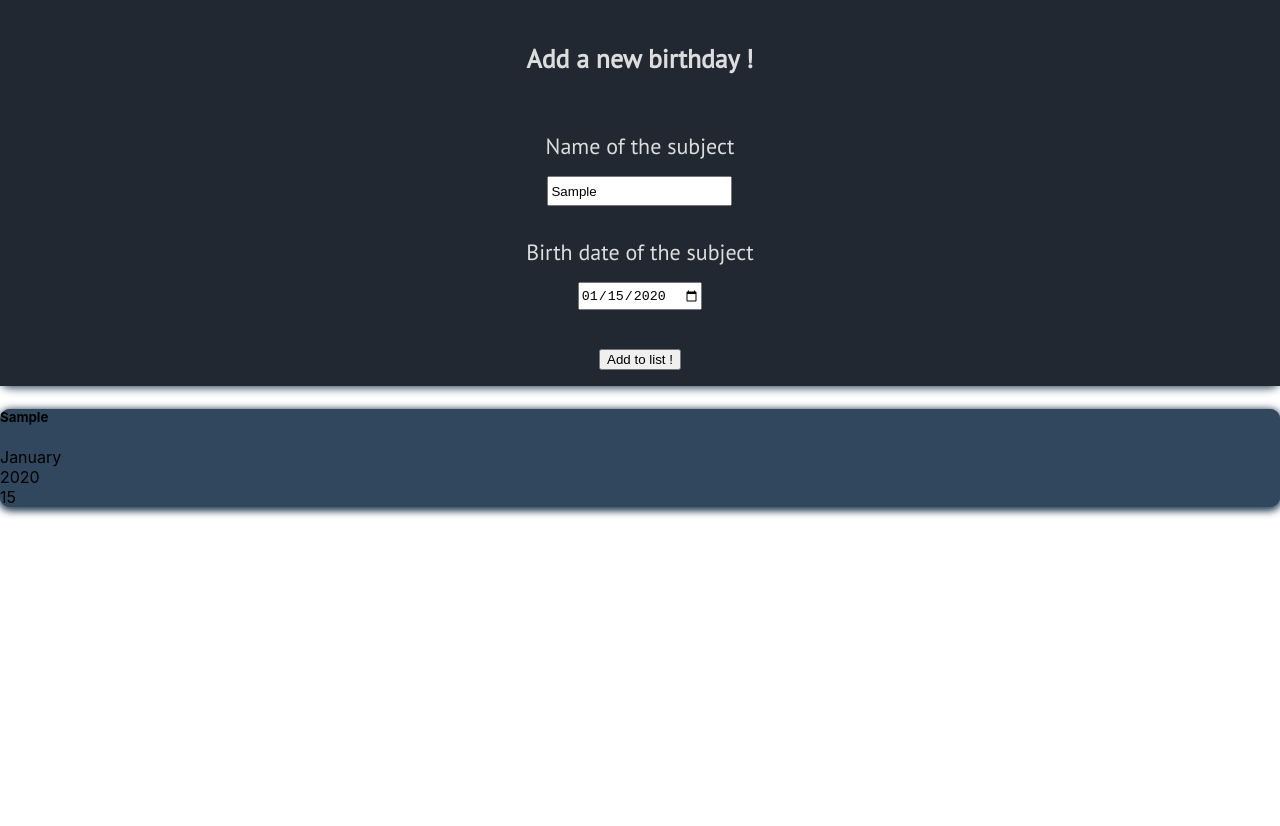
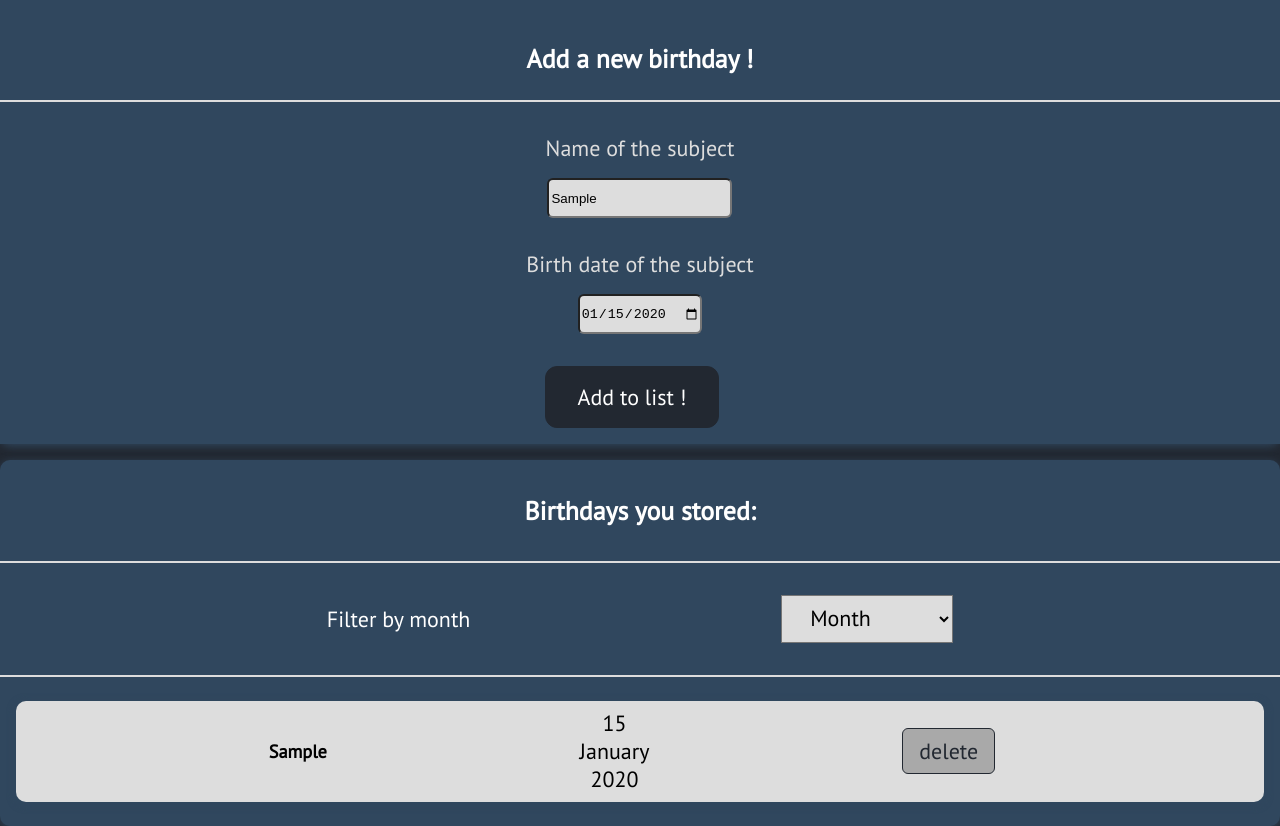
Before and after one commit to yashkathe/Birthday-reminder, a React (Create React App) app: page / in a window 1280 px wide. Both pictures are taken after typing "Sample", "2020-01-15" into the empty fields and a click on the button "Add to list !". Before the commit the page ends 800 px from the top, so only its background shows below. Built offline with nearby package versions, Linux system fonts and the light colour scheme.

Commit message:
css added

```diff
--- a/src/App.js
+++ b/src/App.js
@@ -1,6 +1,8 @@
 import React,{useState} from 'react'
 import AddUser from './Components/Add birthday/AddUser';
 import DisplayBirthday from './Components/Display Birthday/DisplayBirthday';
+
+import styles from './App.module.css'
 
 function App() {
   const[BdayDataArray, setBayDataArray] = useState([])
@@ -14,6 +16,7 @@ function App() {
 
     return(
       <React.Fragment>
+        <div className={styles.backg}></div>
         <AddUser onAddBirthday={BdayDataHandler}/>
         <DisplayBirthday items={BdayDataArray}/>
       </React.Fragment>
--- a/src/Components/Add birthday/UserForm.js
+++ b/src/Components/Add birthday/UserForm.js
@@ -34,7 +34,7 @@ function UserForm(props) {
     return (
         <React.Fragment>
             <form className={styles.mainCard} onSubmit={submitHandler}>
-                <div>
+                <div className={styles.title}>
                     <h3>Add a new birthday !</h3>
                 </div>
                 <div className={styles.inMainCard}>
--- a/src/Components/Add birthday/UserForm.module.css
+++ b/src/Components/Add birthday/UserForm.module.css
@@ -1,7 +1,18 @@
-@import url('https://fonts.googleapis.com/css2?family=PT+Sans&display=swap');
+input{
+    height: 2.5rem;
+    border-radius: 6px;
+    background: rgb(221, 221, 221);
+}
 
-input{
-    height: 1.5rem;
+button{
+    font: inherit;
+    cursor: pointer;
+    padding: 1rem 2rem;
+    border: 1px solid rgb(34, 40, 49);
+    background-color: rgb(34, 40, 49);
+    color: white;
+    border-radius: 12px;
+    margin-right: 1rem;
 }
 
 .mainCard{
@@ -9,10 +20,17 @@ input{
     flex-direction: column;
     align-items: center;
     justify-content: center;
-    background-color: rgb(34, 40, 49);
+    background-color: rgb(48, 71, 94);
     color: rgb(221, 221, 221);
-    font-family: 'PT Sans', sans-serif;
     font-size: 22px;
+}
+
+.title{
+    text-align: center;
+    margin: 1rem 1.5rem;
+    border-bottom: 2px solid rgb(221, 221, 221);
+    color: white;
+    width: 100%;
 }
 
 .inMainCard{
--- a/src/Components/Display Birthday/BirthdayCard.js
+++ b/src/Components/Display Birthday/BirthdayCard.js
@@ -9,6 +9,7 @@ const BirthdayCard = (props) => {
         <Card className={styles.indvCard}>
                 <h5>{props.name}</h5>
                 <BirthdayDate date={props.date} />
+                <button>delete</button>
         </Card>
     );
 };
--- a/src/Components/Display Birthday/BirthdayCard.module.css
+++ b/src/Components/Display Birthday/BirthdayCard.module.css
@@ -1,3 +1,33 @@
 .indvCard{
-    background-color: #30475E;
+    background-color: rgb(221, 221, 221);
+    width: 100%;
+    display: flex;
+    flex-direction: row;
+    align-items: center;
+    justify-content: space-evenly;
+    margin: 1.5rem 1rem;
+    padding: 0.5rem 0rem;
+    font-size: 22px;
+    text-align: center;
 }
+
+.indvCard button{
+    background: rgb(169,169,169);
+	color:rgb(34, 40, 49);
+	border: 1.5px solid rgb(34, 40, 49);
+    border-radius: 6px;
+	padding: 0.5rem 1rem;
+	cursor: pointer;
+	outline: inherit;
+}
+
+.indvCard button:hover,
+.indvCard button:active{
+    background:rgb(221, 221, 221) ;
+	color:rgb(240, 84, 84);
+	border: 2px solid rgb(240, 84, 84);
+    border-radius: 6px;
+	padding: 0.5rem 1rem;
+	cursor: pointer;
+	outline: inherit;
+}
--- a/src/Components/Display Birthday/BirthdayDate.js
+++ b/src/Components/Display Birthday/BirthdayDate.js
@@ -1,16 +1,15 @@
-import React from 'react';
-
+import React from "react";
 
 const BirthdayDate = (props) => {
-  const month = props.date.toLocaleString('en-US', { month: 'long' });
-  const day = props.date.toLocaleString('en-US', { day: '2-digit' });
+    const month = props.date.toLocaleString("en-US", { month: "long" });
+    const day = props.date.toLocaleString("en-US", { day: "2-digit" });
     const year = props.date.getFullYear();
 
     return (
         <div>
+            <div>{day}</div>
             <div>{month}</div>
             <div>{year}</div>
-      <div>{day}</div>
         </div>
     );
 };
--- a/src/Components/Display Birthday/DisplayBirthday.js
+++ b/src/Components/Display Birthday/DisplayBirthday.js
@@ -1,15 +1,32 @@
 import React from "react";
 import Card from "../UI/Card";
 import BirthdayCard from "./BirthdayCard";
+import BirthdayFilter from "./BirthdayFilter";
 
 import styles from "./DisplayBirthday.module.css";
 
 const DisplayBirthday = (props) => {
     return (
         <Card className={styles.mainCard}>
-            {props.items.map((item) => (
-                <BirthdayCard name={item.name} date={item.date} key={item.id}/>
-            ))}
+            <div className={styles.title}>
+                {props.items.length === 0 ? (
+                    <h3>No Birthdays found</h3>
+                ) : (
+                    <h3>Birthdays you stored:</h3>
+                )}
+            </div>
+            <div>
+                <BirthdayFilter />
+            </div>
+            <div className={styles.cards}>
+                {props.items.map((item) => (
+                    <BirthdayCard
+                        name={item.name}
+                        date={item.date}
+                        key={item.id}
+                    />
+                ))}
+            </div>
         </Card>
     );
 };
--- a/src/Components/Display Birthday/DisplayBirthday.module.css
+++ b/src/Components/Display Birthday/DisplayBirthday.module.css
@@ -1,3 +1,27 @@
 .mainCard{
-    background-color: #30475E;
+    width: 100vw;
+    height: auto;
+    background-color: rgb(48, 71, 94);
+    max-height: auto;
 }
+
+.title{
+    height: auto;
+    text-align: center;
+    margin-top: 1rem ;
+    padding: 0.5rem 1.5rem;
+    border-bottom: 2px solid rgb(221, 221, 221);
+    display: flex;
+    align-items: center;
+    justify-content: center;
+    font-size: 22px;
+    color: white;
+}
+
+.cards{
+    display: flex;
+    flex-direction:row ;
+    flex-wrap:wrap ;
+    align-items: center;
+    justify-content: center;
+}
--- a/src/index.css
+++ b/src/index.css
@@ -1,13 +1,15 @@
+@import url('https://fonts.googleapis.com/css2?family=PT+Sans&display=swap');
+
+
+* {
+  box-sizing: border-box;
+}
+
+html {
+  font-family: 'PT Sans', sans-serif;
+}
+
 body {
   margin: 0;
-  font-family: -apple-system, BlinkMacSystemFont, 'Segoe UI', 'Roboto', 'Oxygen',
-    'Ubuntu', 'Cantarell', 'Fira Sans', 'Droid Sans', 'Helvetica Neue',
-    sans-serif;
-  -webkit-font-smoothing: antialiased;
-  -moz-osx-font-smoothing: grayscale;
+  background-color: rgb(34, 40, 49);
 }
-
-code {
-  font-family: source-code-pro, Menlo, Monaco, Consolas, 'Courier New',
-    monospace;
-}
```
Lines whose indentation alone changed are shown as unchanged.
